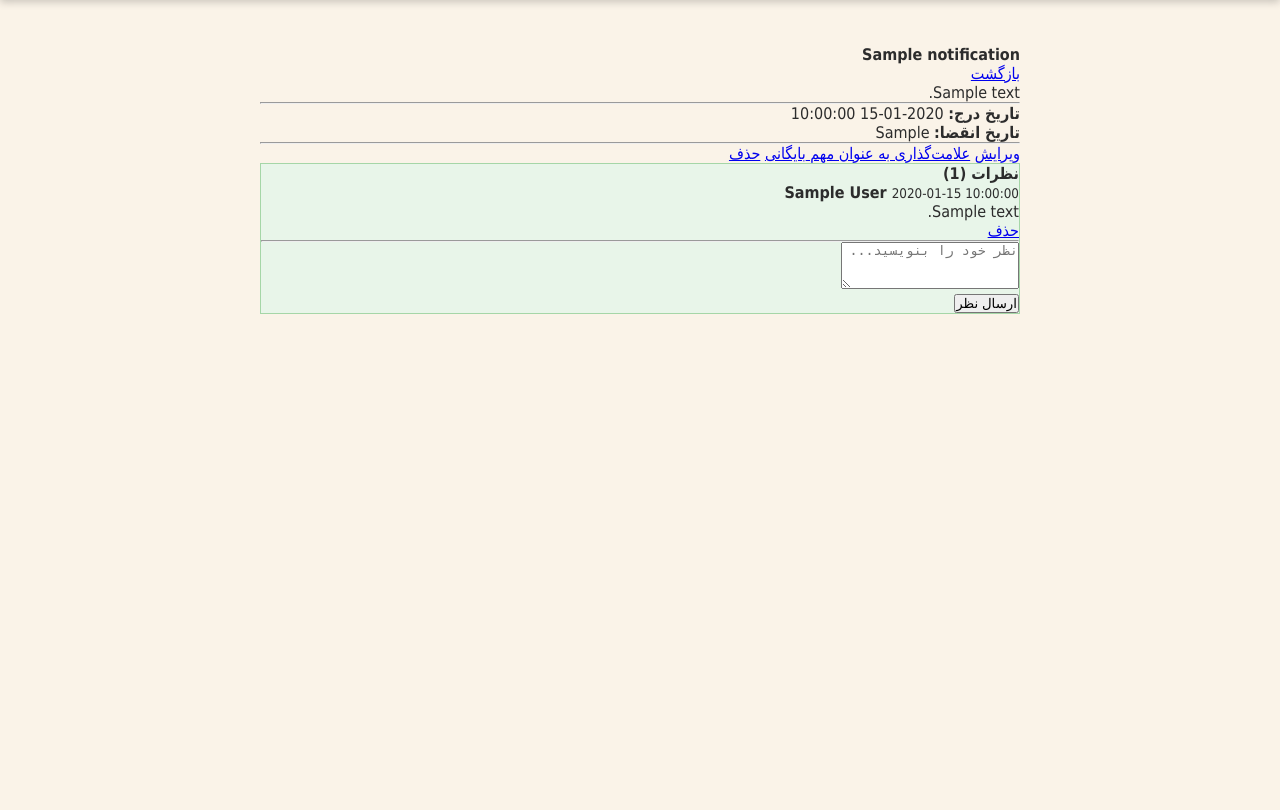
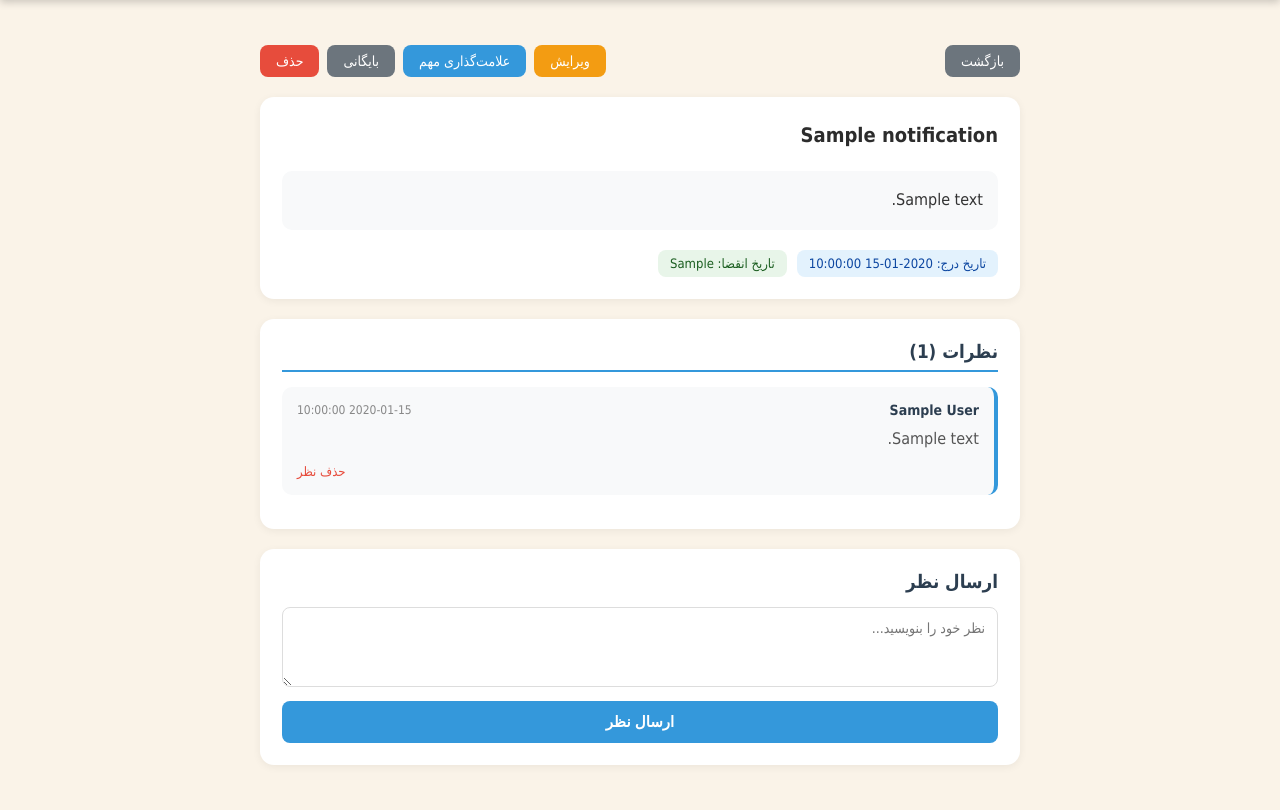
Before and after one commit to irancell939-dotcom/flask-notification-app, a Flask app: template templates/view_item.html in a window 1280 px wide. Shown: the part 74-884 px from the top of the page. Before the commit the page ends 388 px from the top, so only its background shows below. Run offline with Flask 3, Linux system fonts and the light colour scheme; a user stored in the database is signed in; tables that the repository leaves empty hold one stand-in row (values such as "Sample post"); the template is opened without the code that fills it: most values are stand-ins (such as "Sample title", 1, 10 or a date in 2020).

Commit message:
Update view_item.html

```diff
--- a/templates/view_item.html
+++ b/templates/view_item.html
@@ -3,88 +3,99 @@
 {% block title %}{{ notification.title }}{% endblock %}
 
 {% block content %}
-<div class="row justify-content-center">
-    <div class="col-md-8">
-        <div class="card shadow-sm mb-4">
-            <div class="card-header d-flex justify-content-between align-items-center">
-                <h4 class="mb-0">
-                    {% if notification.is_important %}
-                    <span class="badge bg-danger">مهم</span>
-                    {% endif %}
-                    {{ notification.title }}
-                </h4>
-                <a href="{{ url_for('index') }}" class="btn btn-sm btn-secondary">بازگشت</a>
-            </div>
-            <div class="card-body">
-                <p class="lead">{{ notification.description }}</p>
-                <hr>
-                <div class="row text-muted small">
-                    <div class="col-md-6">
-                        <strong>تاریخ درج:</strong>
-                        <span class="local-time" data-iso="{{ notification.get_iso_created() }}">
-                            {{ notification.get_iso_created() }}
-                        </span>
-                    </div>
-                    <div class="col-md-6 text-md-end">
-                        <strong>تاریخ انقضا:</strong> {{ notification.get_shamsi_expiry() }}
-                    </div>
-                </div>
+<div style="display: flex; justify-content: space-between; align-items: center; margin-bottom: 20px;">
+    <a href="{{ url_for('index') }}" style="background: #6c757d; color: white; padding: 8px 16px; border-radius: 8px; text-decoration: none; font-size: 14px;">
+        بازگشت
+    </a>
+    {% if current_user.is_admin %}
+        <div style="display: flex; gap: 8px;">
+            <a href="{{ url_for('edit_item', item_id=notification.id) }}" style="background: #f39c12; color: white; padding: 8px 16px; border-radius: 8px; text-decoration: none; font-size: 14px;">
+                ویرایش
+            </a>
+            <a href="{{ url_for('toggle_important', item_id=notification.id) }}" style="background: {{ '#e67e22' if notification.is_important else '#3498db' }}; color: white; padding: 8px 16px; border-radius: 8px; text-decoration: none; font-size: 14px;">
+                {% if notification.is_important %}خارج از حالت مهم{% else %}علامت‌گذاری مهم{% endif %}
+            </a>
+            <a href="{{ url_for('archive_item', item_id=notification.id) }}" style="background: #6c757d; color: white; padding: 8px 16px; border-radius: 8px; text-decoration: none; font-size: 14px;">
+                بایگانی
+            </a>
+            <a href="{{ url_for('delete_item', item_id=notification.id) }}" style="background: #e74c3c; color: white; padding: 8px 16px; border-radius: 8px; text-decoration: none; font-size: 14px;" onclick="return confirm('آیا از حذف مطمئن هستید؟')">
+                حذف
+            </a>
+        </div>
+    {% endif %}
+</div>
 
-                {% if current_user.is_admin %}
-                <hr>
-                <div class="d-flex gap-2">
-                    <a href="{{ url_for('edit_item', item_id=notification.id) }}" class="btn btn-sm btn-primary">ویرایش</a>
-                    <a href="{{ url_for('toggle_important', item_id=notification.id) }}" class="btn btn-sm btn-warning">
-                        {% if notification.is_important %}خارج از حالت مهم{% else %}علامت‌گذاری به عنوان مهم{% endif %}
-                    </a>
-                    <a href="{{ url_for('archive_item', item_id=notification.id) }}" class="btn btn-sm btn-secondary">بایگانی</a>
-                    <a href="{{ url_for('delete_item', item_id=notification.id) }}" class="btn btn-sm btn-danger" onclick="return confirm('آیا از حذف اطمینان دارید؟')">حذف</a>
-                </div>
-                {% endif %}
-            </div>
+<!-- کارت اطلاعیه -->
+<div class="notification-card">
+    <div class="card-top">
+        <div class="card-title-area">
+            {% if notification.is_important %}
+                <span class="badge-important">مهم</span>
+            {% endif %}
+            <h1 class="card-title" style="font-size: 20px;">{{ notification.title }}</h1>
         </div>
+    </div>
 
-        <!-- کادر نظرات - پس‌زمینه سبز روشن -->
-        <div class="card shadow-sm" style="background-color: #e8f5e9; border: 1px solid #a5d6a7;">
-            <div class="card-header bg-success text-white">
-                <strong><i class="fas fa-comments"></i> نظرات ({{ notification.comments|length }})</strong>
-            </div>
-            <div class="card-body">
-                {% for comment in notification.comments|sort(attribute='created_at', reverse=true) %}
-                <div class="border-bottom pb-3 mb-3">
-                    <div class="d-flex justify-content-between">
-                        <strong class="text-primary">
-                            {{ comment.author.full_name if comment.author.full_name else comment.author.username }}
-                            {% if comment.author.is_admin %}
-                            <span class="badge bg-warning text-dark ms-1">مدیر</span>
-                            {% endif %}
-                        </strong>
-                        <small class="text-muted local-time" data-iso="{{ comment.get_iso_created() }}">
-                            {{ comment.get_iso_created() }}
-                        </small>
-                    </div>
-                    <p class="mt-2 mb-1">{{ comment.text }}</p>
-                    {% if current_user.is_admin or comment.user_id == current_user.id %}
-                    <a href="{{ url_for('delete_comment', comment_id=comment.id) }}"
-                       class="btn btn-sm btn-outline-danger"
-                       onclick="return confirm('حذف نظر؟')">حذف</a>
+    <div style="margin: 20px 0; padding: 15px; background: #f8f9fa; border-radius: 10px; line-height: 1.8; color: #333;">
+        {{ notification.description }}
+    </div>
+
+    <div style="display: flex; gap: 10px; flex-wrap: wrap; margin-top: 15px;">
+        <span style="background: #e3f2fd; color: #0d47a1; padding: 6px 12px; border-radius: 8px; font-size: 13px;">
+            تاریخ درج: {{ notification.get_iso_created() }}
+        </span>
+        <span style="background: #e8f5e9; color: #1b5e20; padding: 6px 12px; border-radius: 8px; font-size: 13px;">
+            تاریخ انقضا: {{ notification.get_shamsi_expiry() }}
+        </span>
+    </div>
+</div>
+
+<!-- نظرات -->
+<div class="notification-card" style="margin-top: 20px;">
+    <h3 style="margin-bottom: 15px; color: #2c3e50; border-bottom: 2px solid #3498db; padding-bottom: 8px;">
+        نظرات ({{ notification.comments|length }})
+    </h3>
+
+    {% for comment in notification.comments|sort(attribute='created_at', reverse=true) %}
+        <div style="background: #f8f9fa; padding: 15px; border-radius: 10px; margin-bottom: 12px; border-right: 4px solid #3498db;">
+            <div style="display: flex; justify-content: space-between; align-items: center; margin-bottom: 8px;">
+                <div style="display: flex; align-items: center; gap: 8px;">
+                    <span style="font-weight: bold; color: #2c3e50; font-size: 14px;">
+                        {{ comment.author.full_name if comment.author.full_name else comment.author.username }}
+                    </span>
+                    {% if comment.author.is_admin %}
+                        <span class="badge-important" style="background: #f39c12; font-size: 11px; padding: 2px 8px;">مدیر</span>
                     {% endif %}
                 </div>
-                {% else %}
-                <p class="text-muted text-center mb-3">هنوز نظری ثبت نشده است.</p>
-                {% endfor %}
+                <span style="color: #888; font-size: 12px;">{{ comment.get_iso_created() }}</span>
+            </div>
+            <p style="margin: 0; color: #555; line-height: 1.6;">{{ comment.text }}</p>
 
-                {% if current_user.is_authenticated %}
-                <hr>
-                <form method="POST" action="{{ url_for('add_comment', item_id=notification.id) }}">
-                    <div class="mb-2">
-                        <textarea name="text" class="form-control" rows="3" placeholder="نظر خود را بنویسید..." required></textarea>
-                    </div>
-                    <button type="submit" class="btn btn-success btn-sm">ارسال نظر</button>
-                </form>
-                {% endif %}
-            </div>
+            {% if current_user.is_admin or comment.user_id == current_user.id %}
+                <div style="margin-top: 10px; text-align: left;">
+                    <a href="{{ url_for('delete_comment', comment_id=comment.id) }}" style="color: #e74c3c; font-size: 13px; text-decoration: none;" onclick="return confirm('آیا از حذف این نظر مطمئن هستید؟')">
+                        حذف نظر
+                    </a>
+                </div>
+            {% endif %}
         </div>
-    </div>
+    {% else %}
+        <div class="empty-state" style="padding: 20px;">
+            هنوز نظری ثبت نشده است.
+        </div>
+    {% endfor %}
 </div>
+
+<!-- فرم ارسال نظر -->
+{% if current_user.is_authenticated %}
+<div class="notification-card" style="margin-top: 20px;">
+    <h3 style="margin-bottom: 15px; color: #2c3e50;">ارسال نظر</h3>
+    <form method="POST" action="{{ url_for('add_comment', item_id=notification.id) }}">
+        <textarea name="text" placeholder="نظر خود را بنویسید..." required style="width: 100%; padding: 12px; border: 1px solid #ddd; border-radius: 8px; font-size: 14px; resize: vertical; min-height: 80px; font-family: Tahoma;"></textarea>
+        <button type="submit" style="width: 100%; background: #3498db; color: white; padding: 12px; border: none; border-radius: 8px; font-size: 15px; font-weight: bold; cursor: pointer; margin-top: 10px;">
+            ارسال نظر
+        </button>
+    </form>
+</div>
+{% endif %}
 {% endblock %}
```
